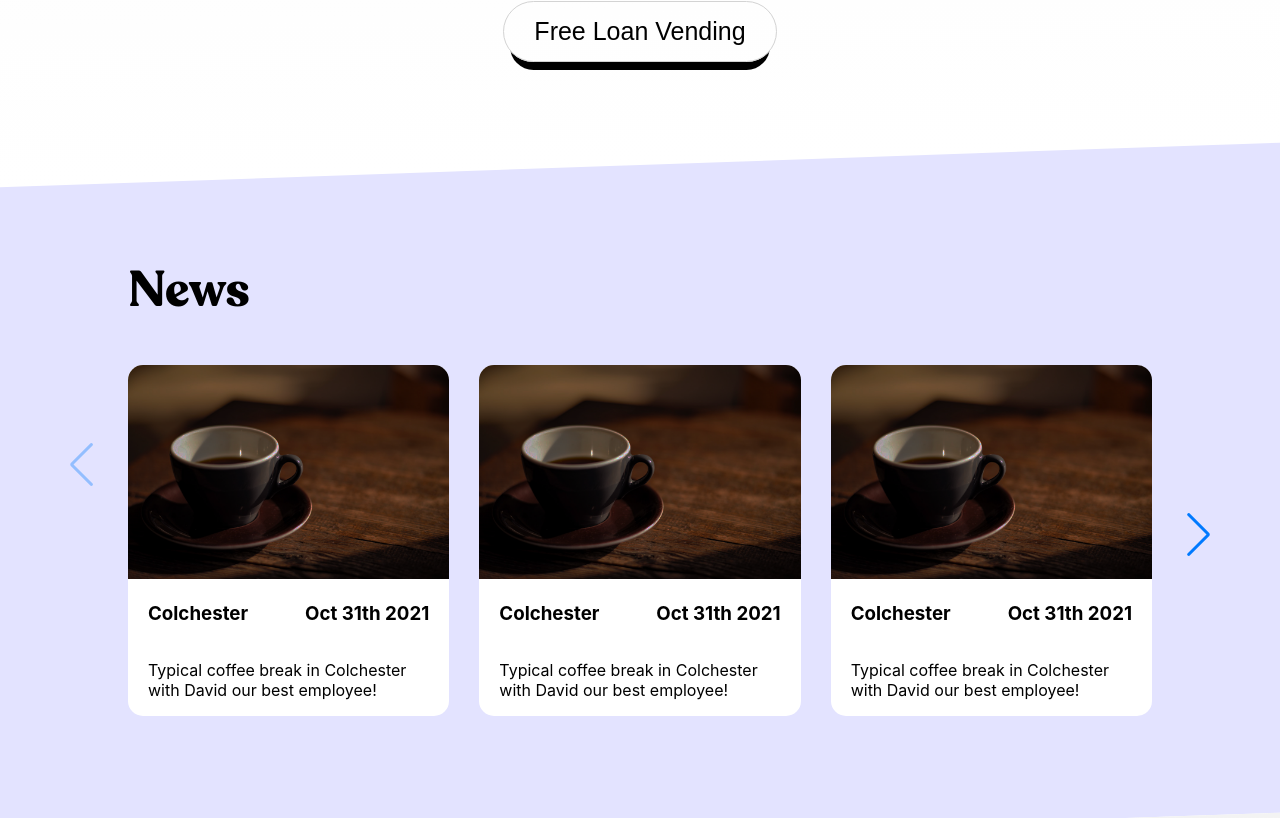
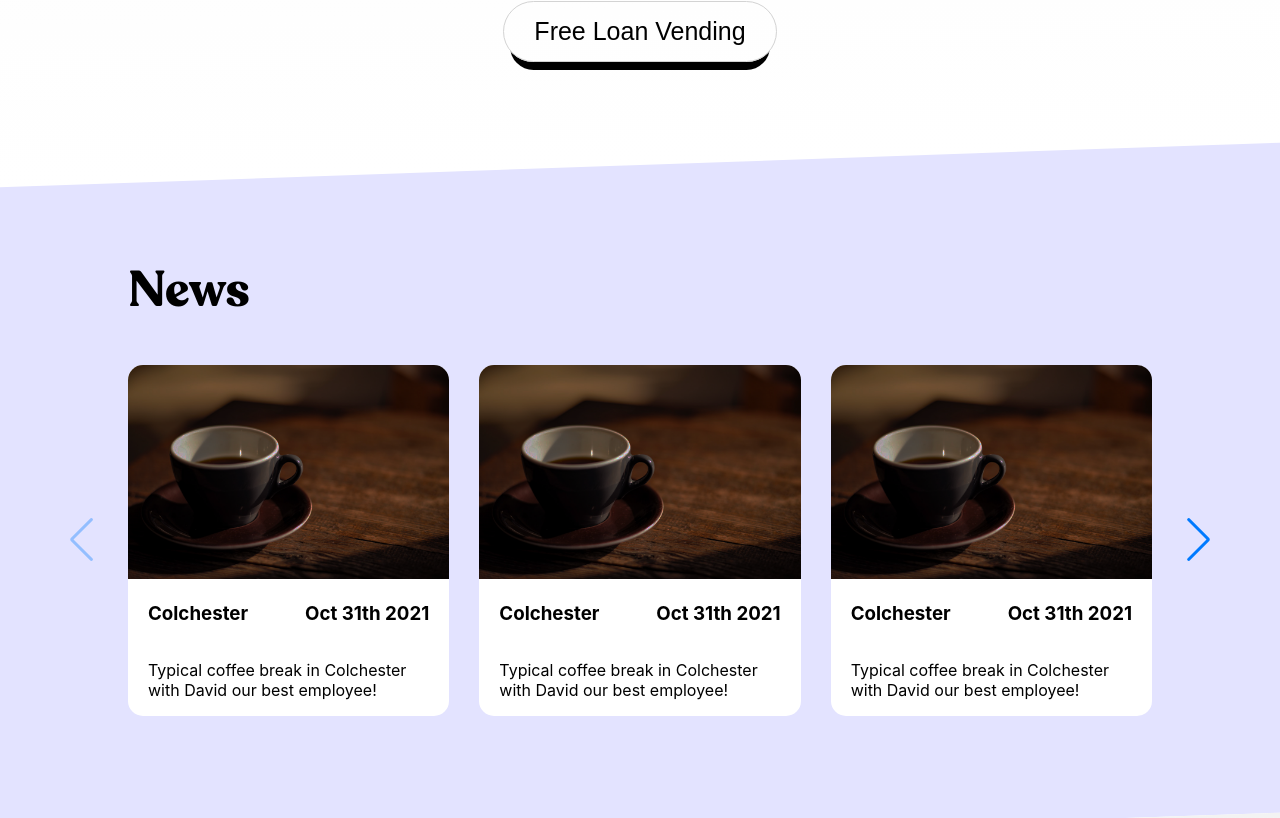
Before and after one commit to jeromenicco/new-avs, a React (Create React App) app: page / in a window 1280 px wide. Shown: the part 3362-4180 px from the top of the page. Built offline with nearby package versions, Linux system fonts and the light colour scheme; the HTML template or start-up script is replaced by a standard one.

Commit message:
positioning slider chevrons

```diff
--- a/src/components/News.css
+++ b/src/components/News.css
@@ -3,7 +3,7 @@
     height: 600px;
     display: flex;
     align-items: center;
-    position: relative;
+    /* position: relative; */
     padding-bottom: 70px;
     background: rgb(227, 227, 255);
     transform: skewY(-2deg);
@@ -13,6 +13,11 @@
     max-width: 80%;
     margin: 0 auto;
     transform: skewY(2deg);
+}
+
+.carousel-wrapper {
+    position: relative;
+    height: fit-content;
 }
 
 
@@ -33,14 +38,21 @@
   justify-content: center;
   align-items: center;
 }
+
+
 .swiper-button-next {
-    top: 20em !important;
+    top: 50% !important;
     right: -60px !important;
     left: auto;
 }
 .swiper-button-prev {
+    top: 50% !important;
     left: -60px !important;
     right: auto;
+}
+
+.swiper-button-disabled {
+
 }
 
 
--- a/src/components/News.js
+++ b/src/components/News.js
@@ -18,6 +18,7 @@ function News() {
         <div className='news-container' id='news-section'>
             <div className='news-content'>
                 <p className='paragraph-title'>News</p>
+                <div className='carousel-wrapper'>
                 <Swiper
                     className="swiper-container"
                     slidesPerView={3}
@@ -48,6 +49,7 @@ function News() {
                         ))
                     }
                 </Swiper>
+                </div>
             </div>
         </div>
     )
```
